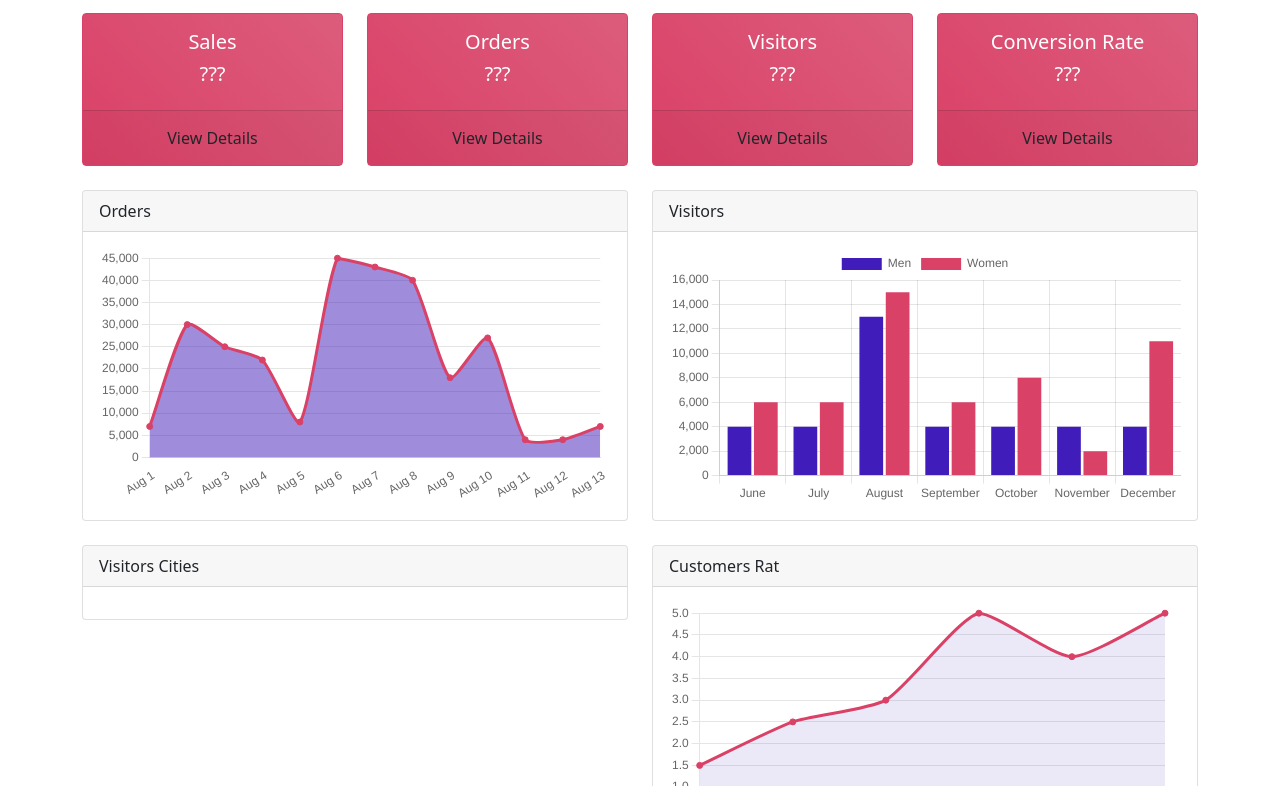
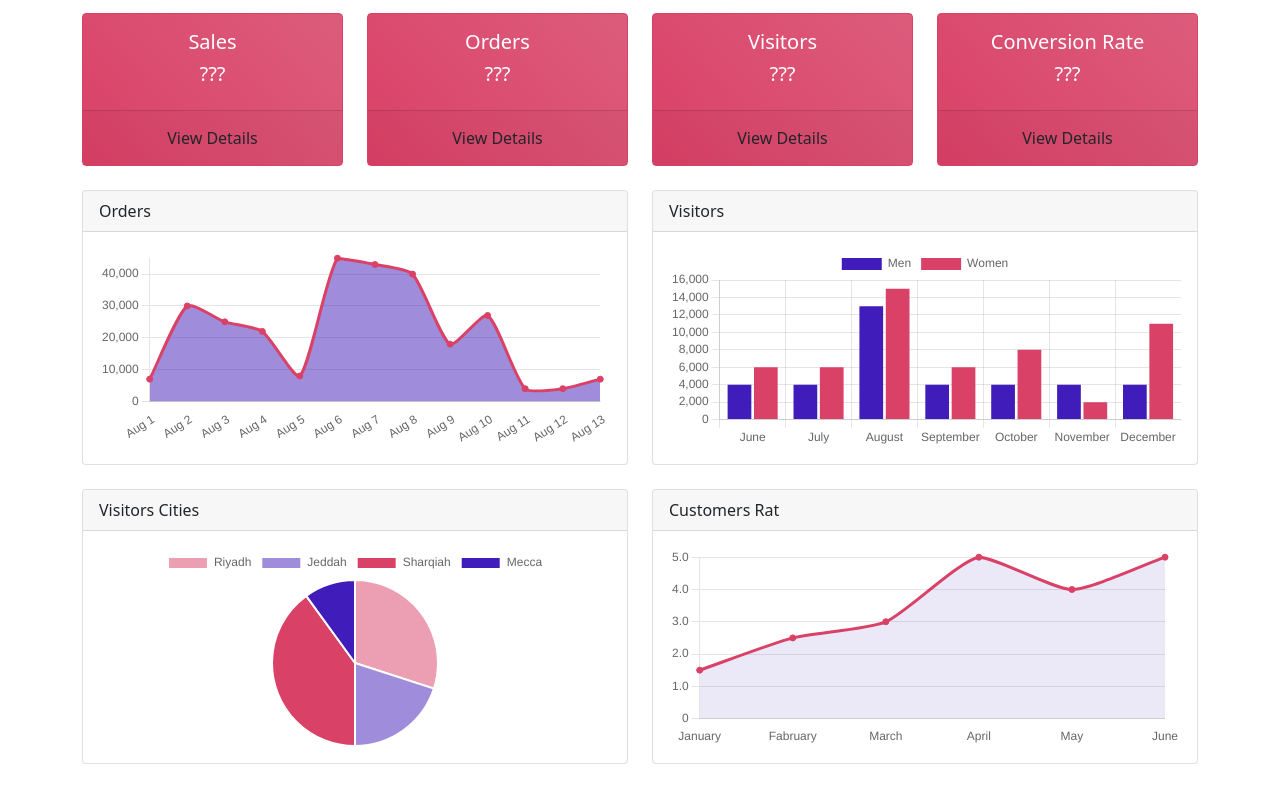
Before and after one commit to Omar-Nawaf/Dashboard-master, a plain HTML site: page index.html in a window 1280 px wide. Shown: the part 163-949 px from the top of the page. Drawn offline with nearby package versions, Linux system fonts and the light colour scheme.

Commit message:
Added pie chart and turned off maintain aspect ratio

```diff
--- a/index.html
+++ b/index.html
@@ -158,6 +158,7 @@
                             </div>
                             <div class="card-body">
                                 <!--Chart-->
+                                <canvas id="myPieChart" width="400" height="200"></canvas>
                             </div>
                         </div>
                     </div>
--- a/js/charts.js
+++ b/js/charts.js
@@ -35,7 +35,8 @@ new Chart(ordersChart, {
             legend: {
                 display: false
             }
-        }
+        },
+        maintainAspectRatio: false
     }
 });
 
@@ -70,11 +71,36 @@ new Chart(visitorChart, {
             legend: {
                 display: true
             }
-        }
+        },
+        maintainAspectRatio: false
     },
 });
 // Liner Chart for Cities
-var citiesChart = document.getElementById("myPieChart");
+const citiesChart = document.getElementById("myPieChart");
+
+const dataPie = [30,20,40,10];
+const labels = ['Riyadh', 'Jeddah', 'Sharqiah', 'Mecca']
+
+new Chart(citiesChart, {
+    type: 'pie',
+    data: {
+        labels: labels,
+        datasets: [{
+            data: dataPie,
+            backgroundColor: [
+                'rgba(218, 65, 103, 0.5)',
+                'rgba(64, 29, 186, 0.5)',
+                'rgba(218, 65, 103, 1)',
+                'rgba(64, 29, 186, 1)'
+
+            ],
+            hoverOffset: 4
+        }]
+    },
+    options: {
+        maintainAspectRatio: false
+    }
+})
 
 // Liner Chart for Rat
 const ratChart = document.getElementById("myLinearChart");
@@ -108,6 +134,7 @@ new Chart(ratChart, {
             legend: {
                 display: false
             }
-        }
+        },
+        maintainAspectRatio: false
     },
 });
```
